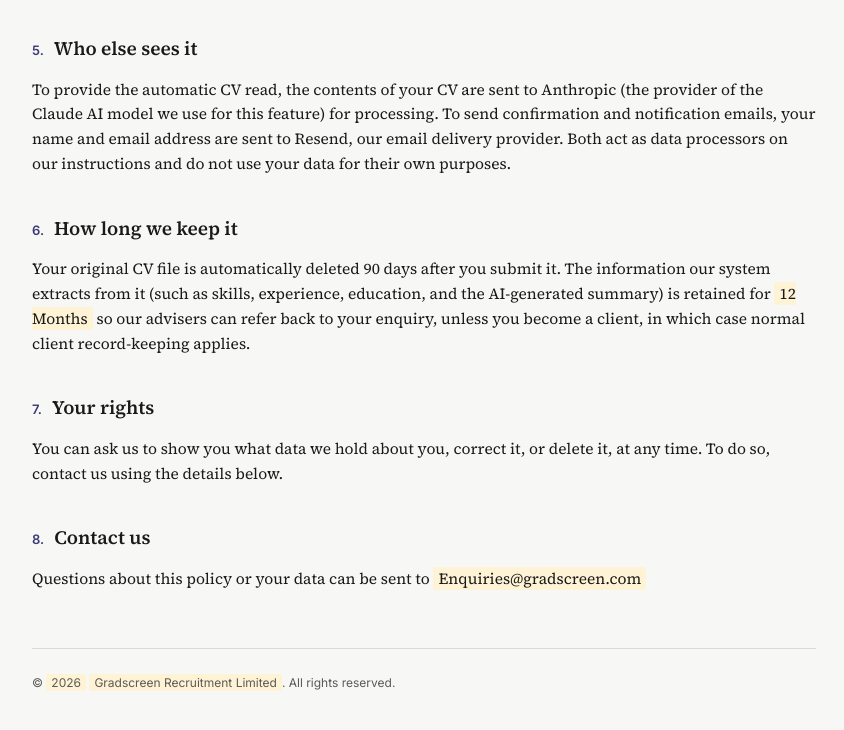
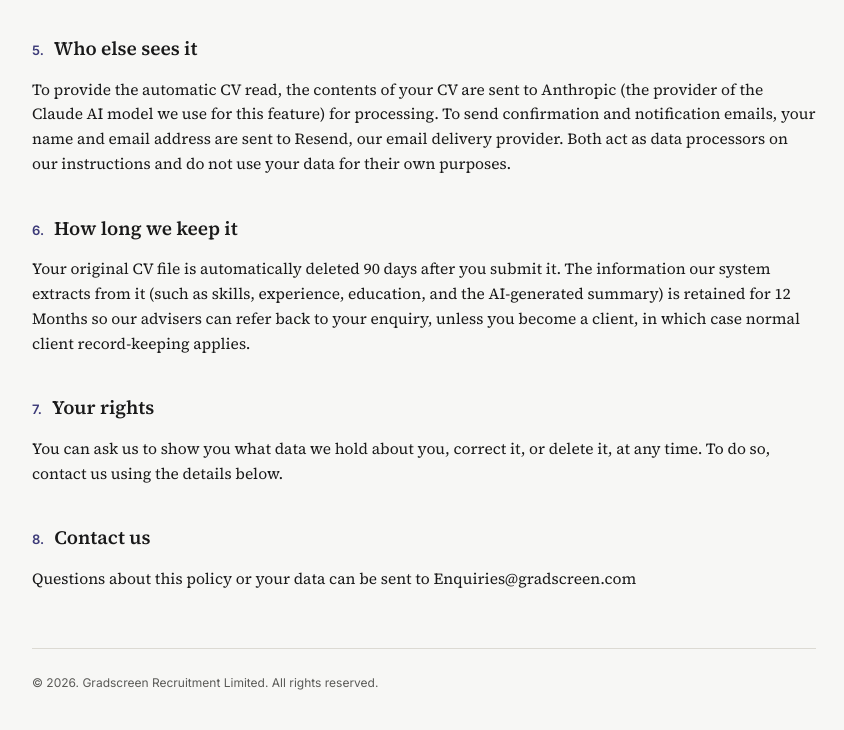
Before and after one commit to Gradscreen/Cv-Check, a website: page cv-screener-site/public/privacy.html in a window 1280 px wide. Shown: the part 1308-2038 px from the top of the page, without its empty margins (216-1060 px from the left). Drawn offline with Linux system fonts and the light colour scheme.

Commit message:
Update privacy.html

```diff
--- a/cv-screener-site/public/privacy.html
+++ b/cv-screener-site/public/privacy.html
@@ -97,7 +97,7 @@
 
   <section id="who-we-are">
     <h2><span class="num">1.</span> Who we are</h2>
-    <p><span class="placeholder">Gradscreen Recruitment Limited</span> ("we", "us") provides career support services, including CV feedback and job-search advice. This policy explains what personal data we collect through this website, how we use it, and your rights.</p>
+    <p>>Gradscreen Recruitment Limited ("we", "us") provides career support services, including CV feedback and job-search advice. This policy explains what personal data we collect through this website, how we use it, and your rights.</p>
   </section>
 
   <section id="eligibility">
@@ -133,7 +133,7 @@
 
   <section id="retention">
     <h2><span class="num">6.</span> How long we keep it</h2>
-    <p>Your original CV file is automatically deleted 90 days after you submit it. The information our system extracts from it (such as skills, experience, education, and the AI-generated summary) is retained for <span class="placeholder">12 Months</span> so our advisers can refer back to your enquiry, unless you become a client, in which case normal client record-keeping applies.</p>
+    <p>Your original CV file is automatically deleted 90 days after you submit it. The information our system extracts from it (such as skills, experience, education, and the AI-generated summary) is retained for 12 Months so our advisers can refer back to your enquiry, unless you become a client, in which case normal client record-keeping applies.</p>
   </section>
 
   <section id="your-rights">
@@ -143,11 +143,11 @@
 
   <section id="contact">
     <h2><span class="num">8.</span> Contact us</h2>
-    <p>Questions about this policy or your data can be sent to <span class="placeholder"> Enquiries@gradscreen.com
+    <p>Questions about this policy or your data can be sent to Enquiries@gradscreen.com
   </section>
 
   <footer>
-    &copy; <span class="placeholder">2026</span> <span class="placeholder">Gradscreen Recruitment Limited</span>. All rights reserved.
+    &copy; 2026. Gradscreen Recruitment Limited. All rights reserved.
   </footer>
 
 </div>
```
